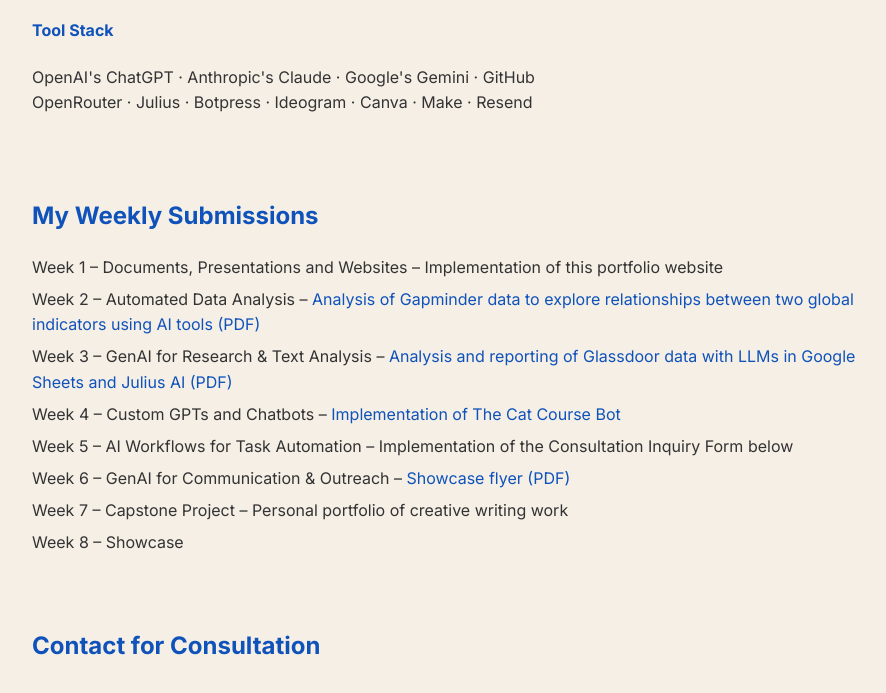
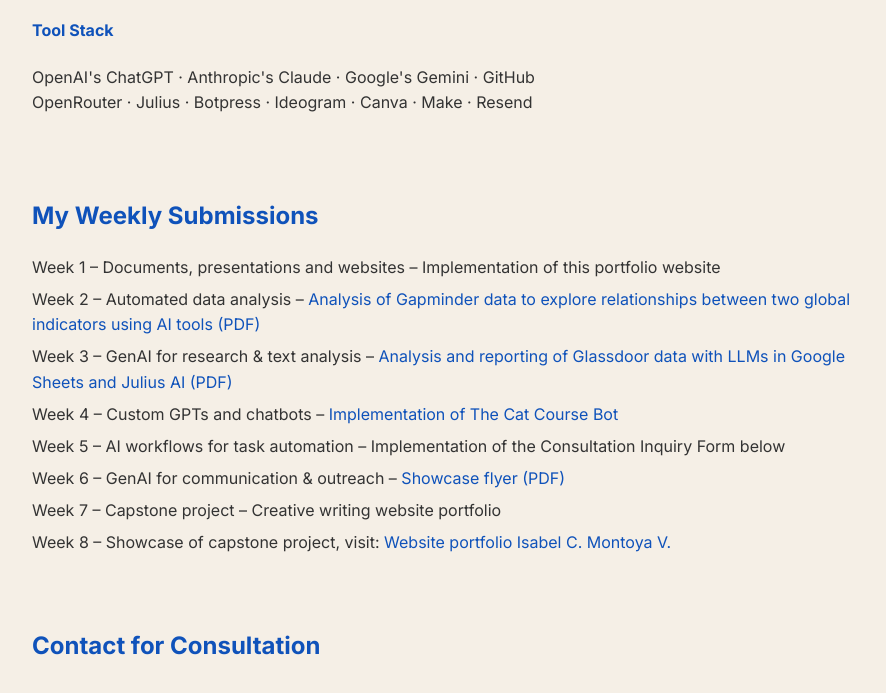
Before and after one commit to IC-MV/graph-ai-portfolio, a plain HTML site: page index.html in a window 1280 px wide. Shown: the part 1434-2127 px from the top of the page, without its empty margins (190-1076 px from the left). Drawn offline with Linux system fonts and the light colour scheme; grey boxes are pictures that could not be loaded.

Commit message:
Update index.html

```diff
--- a/index.html
+++ b/index.html
@@ -125,14 +125,14 @@
     <h2>My Weekly Submissions</h2>
     <div class="card">
       <ul class="weeks">
-        <li>Week 1 – Documents, Presentations and Websites – Implementation of this portfolio website</li>
-        <li>Week 2 – Automated Data Analysis – <a href="week2.html" target="_blank">Analysis of Gapminder data to explore relationships between two global indicators using AI tools (PDF)</a></li>
-        <li>Week 3 – GenAI for Research & Text Analysis – <a href="week3.html" target="_blank">Analysis and reporting of Glassdoor data with LLMs in Google Sheets and Julius AI (PDF)</a></li>
-        <li>Week 4 – Custom GPTs and Chatbots – <a href="https://cdn.botpress.cloud/webchat/v3.0/shareable.html?configUrl=https://files.bpcontent.cloud/2025/05/30/15/20250530154746-GPBVWKDU.json" target="_blank">Implementation of The Cat Course Bot</a></li>
-        <li>Week 5 – AI Workflows for Task Automation – Implementation of the Consultation Inquiry Form below</li>
-        <li>Week 6 – GenAI for Communication & Outreach – <a href="Showcase_flyer.pdf" target="_blank">Showcase flyer (PDF)</a></li>
-        <li>Week 7 – Capstone Project – Personal portfolio of creative writing work</li>
-        <li>Week 8 – Showcase</li>
+        <li>Week 1 – Documents, presentations and websites – Implementation of this portfolio website</li>
+        <li>Week 2 – Automated data analysis – <a href="week2.html" target="_blank">Analysis of Gapminder data to explore relationships between two global indicators using AI tools (PDF)</a></li>
+        <li>Week 3 – GenAI for research & text analysis – <a href="week3.html" target="_blank">Analysis and reporting of Glassdoor data with LLMs in Google Sheets and Julius AI (PDF)</a></li>
+        <li>Week 4 – Custom GPTs and chatbots – <a href="https://cdn.botpress.cloud/webchat/v3.0/shareable.html?configUrl=https://files.bpcontent.cloud/2025/05/30/15/20250530154746-GPBVWKDU.json" target="_blank">Implementation of The Cat Course Bot</a></li>
+        <li>Week 5 – AI workflows for task automation – Implementation of the Consultation Inquiry Form below</li>
+        <li>Week 6 – GenAI for communication & outreach – <a href="Showcase_flyer.pdf" target="_blank">Showcase flyer (PDF)</a></li>
+        <li>Week 7 – Capstone project – Creative writing website portfolio</li>
+        <li>Week 8 – Showcase of capstone project, visit: <a href="https://ic-mv.github.io/writing-translation-AI-services/" target="_blank">Website portfolio Isabel C. Montoya V.</a></li>
       </ul>
     </div>
   </section>
```
